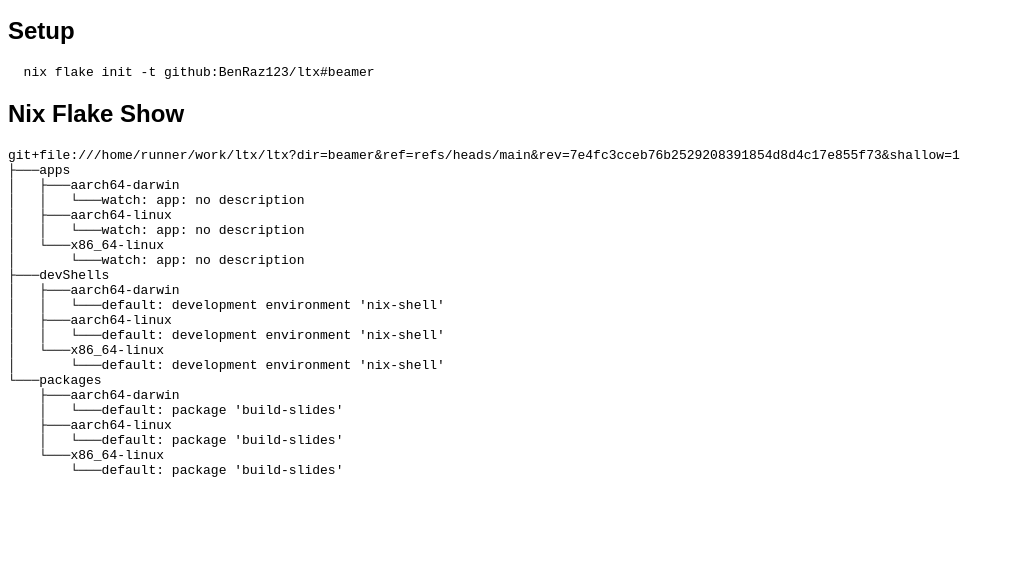
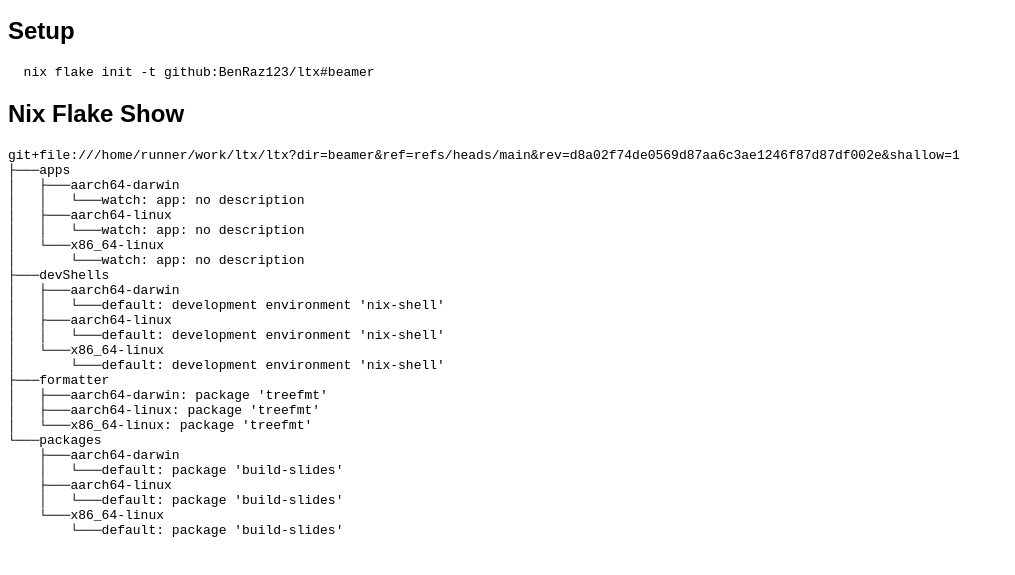
Before and after one commit to BenRaz123/ltx, a plain HTML site: page beamer/index.html in a window 1280 px wide. Shown: the part 127-702 px from the top of the page, without its empty margins (0-1015 px from the left). Drawn offline with Linux system fonts and the light colour scheme.

Commit message:
deploy: d8a02f74de0569d87aa6c3ae1246f87d87df002e

```diff
--- a/beamer/index.html
+++ b/beamer/index.html
@@ -19,7 +19,7 @@
 </pre>
 <h2>Nix Flake Show</h2>
 <pre>
-<pre>git+file:///home/runner/work/ltx/ltx?dir=beamer&ref=refs/heads/main&rev=7e4fc3cceb76b2529208391854d8d4c17e855f73&shallow=1
+<pre>git+file:///home/runner/work/ltx/ltx?dir=beamer&ref=refs/heads/main&rev=d8a02f74de0569d87aa6c3ae1246f87d87df002e&shallow=1
 ├───apps
 │   ├───aarch64-darwin
 │   │   └───watch: app: no description
@@ -34,6 +34,10 @@
 │   │   └───default: development environment 'nix-shell'
 │   └───x86_64-linux
 │       └───default: development environment 'nix-shell'
+├───formatter
+│   ├───aarch64-darwin: package 'treefmt'
+│   ├───aarch64-linux: package 'treefmt'
+│   └───x86_64-linux: package 'treefmt'
 └───packages
     ├───aarch64-darwin
     │   └───default: package 'build-slides'
@@ -42,7 +46,7 @@
     └───x86_64-linux
         └───default: package 'build-slides'</pre>
 <script>
-  const INFO_JSON = {"apps":{"aarch64-darwin":{"watch":{"type":"app"}},"aarch64-linux":{"watch":{"type":"app"}},"x86_64-linux":{"watch":{"type":"app"}}},"devShells":{"aarch64-darwin":{"default":{"description":"","name":"nix-shell","type":"derivation"}},"aarch64-linux":{"default":{"description":"","name":"nix-shell","type":"derivation"}},"x86_64-linux":{"default":{"description":"","name":"nix-shell","type":"derivation"}}},"packages":{"aarch64-darwin":{"default":{"description":"","name":"build-slides","type":"derivation"}},"aarch64-linux":{"default":{"description":"","name":"build-slides","type":"derivation"}},"x86_64-linux":{"default":{"description":"","name":"build-slides","type":"derivation"}}}};
+  const INFO_JSON = {"apps":{"aarch64-darwin":{"watch":{"type":"app"}},"aarch64-linux":{"watch":{"type":"app"}},"x86_64-linux":{"watch":{"type":"app"}}},"devShells":{"aarch64-darwin":{"default":{"description":"","name":"nix-shell","type":"derivation"}},"aarch64-linux":{"default":{"description":"","name":"nix-shell","type":"derivation"}},"x86_64-linux":{"default":{"description":"","name":"nix-shell","type":"derivation"}}},"formatter":{"aarch64-darwin":{"description":"One CLI to format the code tree","name":"treefmt","type":"derivation"},"aarch64-linux":{"description":"One CLI to format the code tree","name":"treefmt","type":"derivation"},"x86_64-linux":{"description":"One CLI to format the code tree","name":"treefmt","type":"derivation"}},"packages":{"aarch64-darwin":{"default":{"description":"","name":"build-slides","type":"derivation"}},"aarch64-linux":{"default":{"description":"","name":"build-slides","type":"derivation"}},"x86_64-linux":{"default":{"description":"","name":"build-slides","type":"derivation"}}}};
 </script>
 
     <style>
```
Also changed, not shown: 1 other file.
